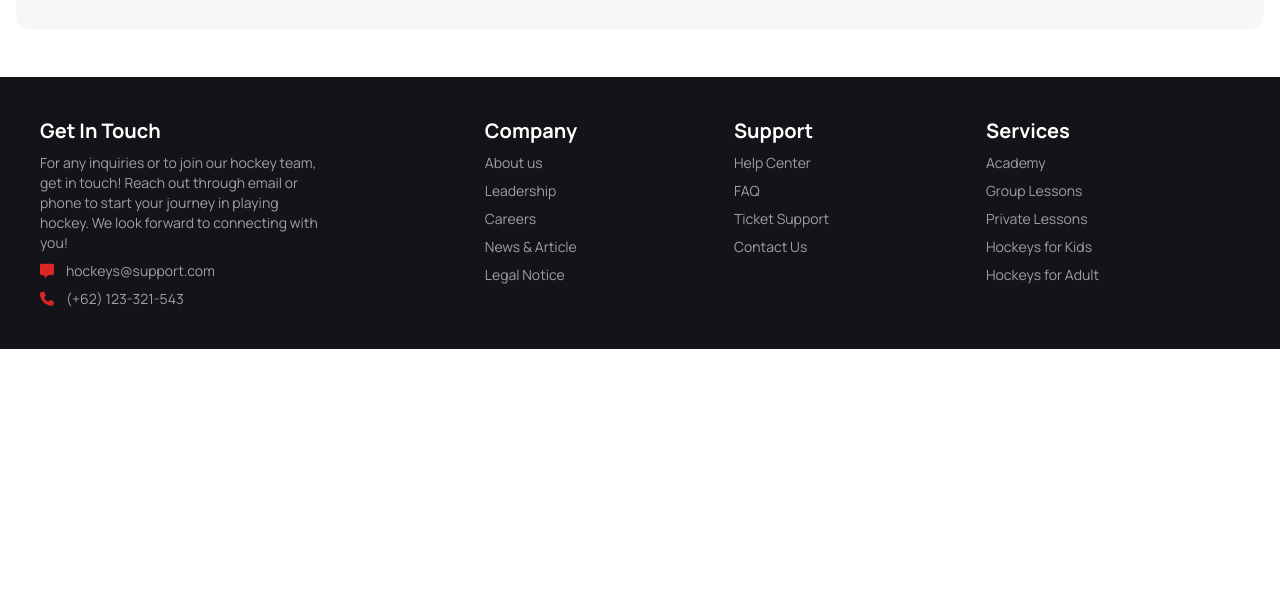
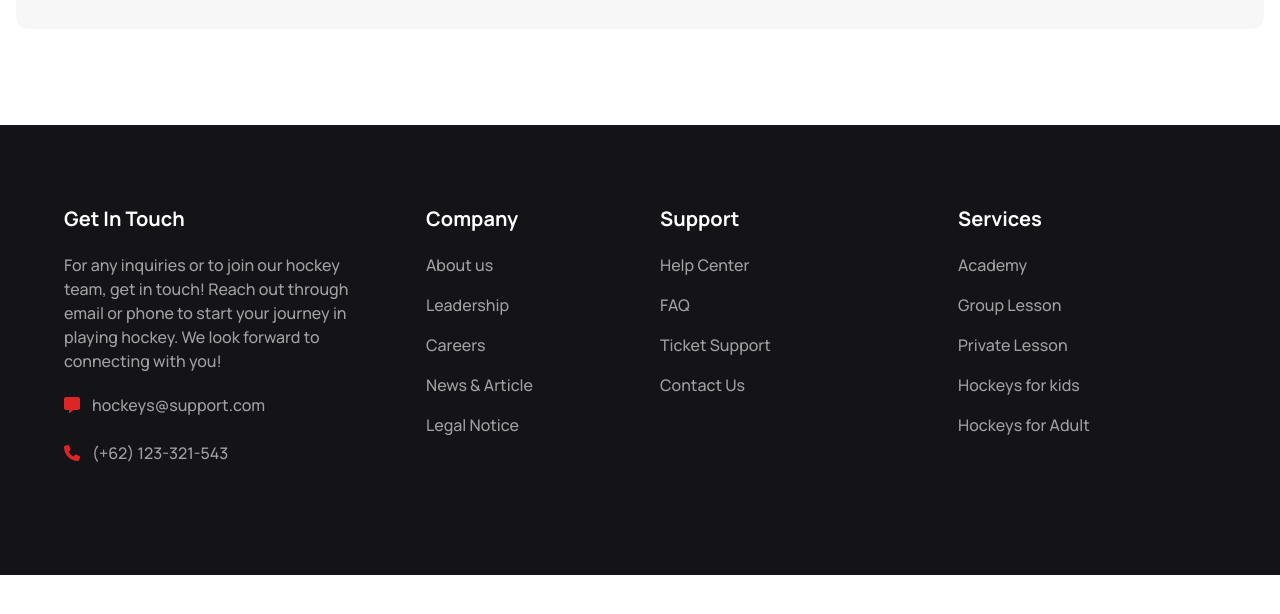
Before and after one commit to rimonali123/Assignment-3, a plain HTML site: page index.html in a window 1280 px wide. Shown: the part 5777-6391 px from the top of the page. Before the commit the page ends 6126 px from the top, so only its background shows below. Drawn offline with nearby package versions, Linux system fonts and the light colour scheme.

Commit message:
footer resolved done

```diff
--- a/index.html
+++ b/index.html
@@ -451,14 +451,14 @@
             <hr class="border-2 border-dotted">
             <div class="mt-10 border">
                 <div class="hero lg:h-[500px]  ">
-                    <div class="hero-content flex-col gap-16 lg:flex-row">
-                        <img src="./Images/11.png" class=" lg:h-[470px] w-[440px] rounded-lg " />
+                    <div class="hero-content flex-col  gap-10 lg:flex-row">
+                        <img src="./Images/11.png" class=" lg:h-[470px] w-[450px] rounded-lg " />
                         <div class=" lg:w-[750px]">
                             <div class="collapse collapse-plus">
                                 <input type="radio" name="my-accordion-3" checked="checked" />
                                 <div class="collapse-title text-xl font-bold text-[#131318]">Our Equipment</div>
                                 <div class="collapse-content">
-                                    <p class="text-base font-medium text-[#13131899] lg:w-[550px]">Our cutting-edge
+                                    <p class="text-base font-medium text-[#13131899] lg:w-[500px]">Our cutting-edge
                                         hockey equipment ensures optimal performance on the ice. From
                                         top-notch sticks to protective gear, we prioritize quality and innovation for
                                         players' success and safety. Gear up for victory!</p>
@@ -468,7 +468,7 @@
                                 <input type="radio" name="my-accordion-3" />
                                 <div class="collapse-title text-xl font-bold text-[#131318]">Hockey Training</div>
                                 <div class="collapse-content">
-                                    <p class="text-base font-medium text-[#13131899] lg:w-[550px]">Hockey game training
+                                    <p class="text-base font-medium text-[#13131899] lg:w-[500px]">Hockey game training
                                         is a rigorous process focusing on skill refinement,
                                         strategic play, and physical conditioning. Coaches guide players to excellence,
                                         fostering teamwork and a winning mentality.</p>
@@ -478,7 +478,7 @@
                                 <input type="radio" name="my-accordion-3" />
                                 <div class="collapse-title text-xl font-bold text-[#131318]">Private Lessons</div>
                                 <div class="collapse-content">
-                                    <p class="text-base font-medium text-[#13131899] lg:w-[550px]">Elevate your hockey
+                                    <p class="text-base font-medium text-[#13131899] lg:w-[500px]">Elevate your hockey
                                         skills with personalized private lessons. Tailored coaching,
                                         focused drills, and expert guidance ensure rapid improvement. Unleash your
                                         potential on the ice with our exclusive training sessions.</p>
@@ -488,7 +488,7 @@
                                 <input type="radio" name="my-accordion-3" />
                                 <div class="collapse-title text-xl font-bold text-[#131318]">Ski Touring</div>
                                 <div class="collapse-content">
-                                    <p class="text-base font-medium text-[#13131899] lg:w-[550px]">Combine the thrill of
+                                    <p class="text-base font-medium text-[#13131899] lg:w-[500px]">Combine the thrill of
                                         ski touring with the excitement of a hockey game. Navigate
                                         snowy slopes, then cheer on your favorite team—blending adventure and sports in
                                         a perfect winter day.</p>
@@ -498,7 +498,7 @@
                                 <input type="radio" name="my-accordion-3" />
                                 <div class="collapse-title text-xl font-bold text-[#131318]">Booking</div>
                                 <div class="collapse-content">
-                                    <p class="text-base font-medium text-[#13131899] lg:w-[550px]">Effortlessly book
+                                    <p class="text-base font-medium text-[#13131899] lg:w-[500px]">Effortlessly book
                                         skilled players for your hockey game through our streamlined
                                         process. Select top-notch talent, ensuring a competitive and thrilling match
                                         that leaves a lasting impression on spectators and participants alike.</p>
@@ -508,7 +508,7 @@
                                 <input type="radio" name="my-accordion-3" />
                                 <div class="collapse-title text-xl font-bold text-[#131318]">Pricing</div>
                                 <div class="collapse-content">
-                                    <p class="text-base font-medium text-[#13131899] lg:w-[550px]">Our hockey game
+                                    <p class="text-base font-medium text-[#13131899] lg:w-[500px]">Our hockey game
                                         tickets offer affordable options for every fan. From general
                                         admission to premium seating, experience the thrill without breaking the bank.
                                         Secure your tickets today!</p>
@@ -598,40 +598,93 @@
             </div>
         </section>
     </main>
-    <footer class="footer p-10 bg-[#131318] text-base-content">
+    <footer class="my-24 bg-[#131318] lg:h-[450px]">
+        <div class="hidden lg:grid gap-10 lg:grid-cols-4  px-16 py-20">
+            <div class="text-white ">
+                <h2 class="text-xl font-bold text-white mb-5">Get In Touch</h2>
+                <p class="w-72 text-base font-medium text-[#FFFFFF99] mb-5">For any inquiries or to join our hockey team, get
+                    in touch! Reach out through email or phone to start your journey in playing hockey. We look forward
+                    to connecting with you!</p>
+                <a class="link link-hover text-base font-medium text-[#FFFFFF99]">
+                    <span><i class="fa-solid fa-message text-red-600 mr-3"></i></span>hockeys@support.com</a> <br> <br>
+                <a class="link link-hover text-base font-medium text-[#FFFFFF99]">
+                    <span><i class="fa-solid fa-phone text-red-600 mr-3"></i></span>(+62) 123-321-543</a>
+            </div>
+            <div class="text-white ml-16">
+                <h2 class="text-xl font-bold text-white ">Company</h2>
+                <div class="mt-5 flex flex-col space-y-4">
+                    <a class="text-base font-medium text-[#FFFFFF99] link link-hover">About us</a>
+                    <a class="text-base font-medium text-[#FFFFFF99] link link-hover">Leadership</a>
+                    <a class="text-base font-medium text-[#FFFFFF99] link link-hover">Careers</a>
+                    <a class="text-base font-medium text-[#FFFFFF99] link link-hover">News & Article</a>
+                    <a class="text-base font-medium text-[#FFFFFF99] link link-hover">Legal Notice</a>
+                </div>
+            </div>
+            <div class="text-white">
+                <h2 class="text-xl font-bold text-white ">Support</h2>
+                <div class="mt-5 flex flex-col space-y-4">
+                    <a class="text-base font-medium text-[#FFFFFF99] link link-hover">Help Center</a>
+                    <a class="text-base font-medium text-[#FFFFFF99] link link-hover">FAQ</a>
+                    <a class="text-base font-medium text-[#FFFFFF99] link link-hover">Ticket Support</a>
+                    <a class="text-base font-medium text-[#FFFFFF99] link link-hover">Contact Us</a>
+                </div>
+            </div>
+            <div class="text-white">
+                <h2 class="text-xl font-bold text-white">Services</h2>
+                <div class="mt-5 flex flex-col space-y-4">
+                    <a class="text-base font-medium text-[#FFFFFF99] link link-hover">Academy</a>
+                    <a class="text-base font-medium text-[#FFFFFF99] link link-hover">Group Lesson</a>
+                    <a class="text-base font-medium text-[#FFFFFF99] link link-hover">Private Lesson</a>
+                    <a class="text-base font-medium text-[#FFFFFF99] link link-hover">Hockeys for kids</a>
+                    <a class="text-base font-medium text-[#FFFFFF99] link link-hover">Hockeys for Adult</a>
+                </div>
+            </div>
+        </div>
+        <div class="lg:hidden grid gap-10 px-16 py-20">
+            <div class="text-white text-center">
+                <h2 class="text-2xl font-bold text-white mb-5">Get In Touch</h2>
+                <p class="w-72 text-base font-medium text-[#FFFFFF99] mb-5">For any inquiries or to join our hockey team, get
+                    in touch! Reach out through email or phone to start your journey in playing hockey. We look forward
+                    to connecting with you!</p>
+                <a class="link link-hover text-base font-medium text-[#FFFFFF99]">
+                    <span><i class="fa-solid fa-message text-red-600 mr-3"></i></span>hockeys@support.com</a> <br> <br>
+                <a class="link link-hover text-base font-medium text-[#FFFFFF99]">
+                    <span><i class="fa-solid fa-phone text-red-600 mr-3"></i></span>(+62) 123-321-543</a>
+            </div>
+            <div class="grid gap-5 grid-cols-2 mt-5">
+                <div class="text-white">
+                    <h2 class="text-2xl font-bold text-white ">Company</h2>
+                    <div class="mt-5 flex flex-col space-y-4">
+                        <a class="text-xl font-medium text-[#FFFFFF99] link link-hover">About us</a>
+                        <a class="text-xl font-medium text-[#FFFFFF99] link link-hover">Leadership</a>
+                        <a class="text-xl font-medium text-[#FFFFFF99] link link-hover">Careers</a>
+                        <a class="text-xl font-medium text-[#FFFFFF99] link link-hover">News</a>
+                        <a class="text-xl font-medium text-[#FFFFFF99] link link-hover">Notice</a>
+                    </div>
+                </div>
+                <div class="text-white">
+                    <h2 class="text-2xl font-bold text-white ">Support</h2>
+                    <div class="mt-5 flex flex-col space-y-4">
+                        <a class="text-xl font-medium text-[#FFFFFF99] link link-hover">Help Center</a>
+                        <a class="text-xl font-medium text-[#FFFFFF99] link link-hover">FAQ</a>
+                        <a class="text-xl font-medium text-[#FFFFFF99] link link-hover">Support</a>
+                        <a class="text-xl font-medium text-[#FFFFFF99] link link-hover">Contact Us</a>
+                    </div>
+                </div>
+            </div>
+            <div class="text-white text-center">
+                <h2 class="text-2xl font-bold text-white">Services</h2>
+                <div class="mt-5 flex flex-col space-y-4">
+                    <a class="text-xl font-medium text-[#FFFFFF99] link link-hover">Academy</a>
+                    <a class="text-xl font-medium text-[#FFFFFF99] link link-hover">Group Lesson</a>
+                    <a class="text-xl font-medium text-[#FFFFFF99] link link-hover">Private Lesson</a>
+                    <a class="text-xl font-medium text-[#FFFFFF99] link link-hover">Hockeys for kids</a>
+                    <a class="text-xl font-medium text-[#FFFFFF99] link link-hover">Hockeys for Adult</a>
+                </div>
+            </div>
+        </div>
 
-        <div class=" text-[#FFFFFF99] ">
-          <header class="text-xl font-bold text-white ">Get In Touch</header>
-          <p class="w-72 text-center lg:text-start">For any inquiries or to join our hockey team, get in touch! Reach out through email or phone to start your journey in playing hockey. We look forward to connecting with you!</p>
-          <a class="link link-hover">
-            <span><i class="fa-solid fa-message text-red-600 mr-3"></i></span>hockeys@support.com</a>
-          <a class="link link-hover">
-            <span><i class="fa-solid fa-phone text-red-600 mr-3"></i></span>(+62) 123-321-543</a>
-        </div>
-        <div class="text-[#FFFFFF99]">
-          <header class="text-xl font-bold text-white">Company</header>
-          <a class="link link-hover">About us </a>
-          <a class="link link-hover">Leadership</a>
-          <a class="link link-hover">Careers</a>
-          <a class="link link-hover">News & Article</a>
-          <a class="link link-hover">Legal Notice</a>
-        </div>
-        <div class="text-[#FFFFFF99]">
-          <header class="text-xl font-bold text-white">Support</header>
-          <a class="link link-hover">Help Center</a>
-          <a class="link link-hover">FAQ</a>
-          <a class="link link-hover">Ticket Support</a>
-          <a class="link link-hover">Contact Us</a>
-        </div>
-        <div class="text-[#FFFFFF99]">
-          <header class="text-xl font-bold text-white">Services</header>
-          <a class="link link-hover">Academy</a>
-          <a class="link link-hover">Group Lessons</a>
-          <a class="link link-hover">Private Lessons</a>
-          <a class="link link-hover">Hockeys for Kids</a>
-          <a class="link link-hover">Hockeys for Adult</a>
-        </div>
-      </footer>
+    </footer>
 </body>
 
 </html>
```
